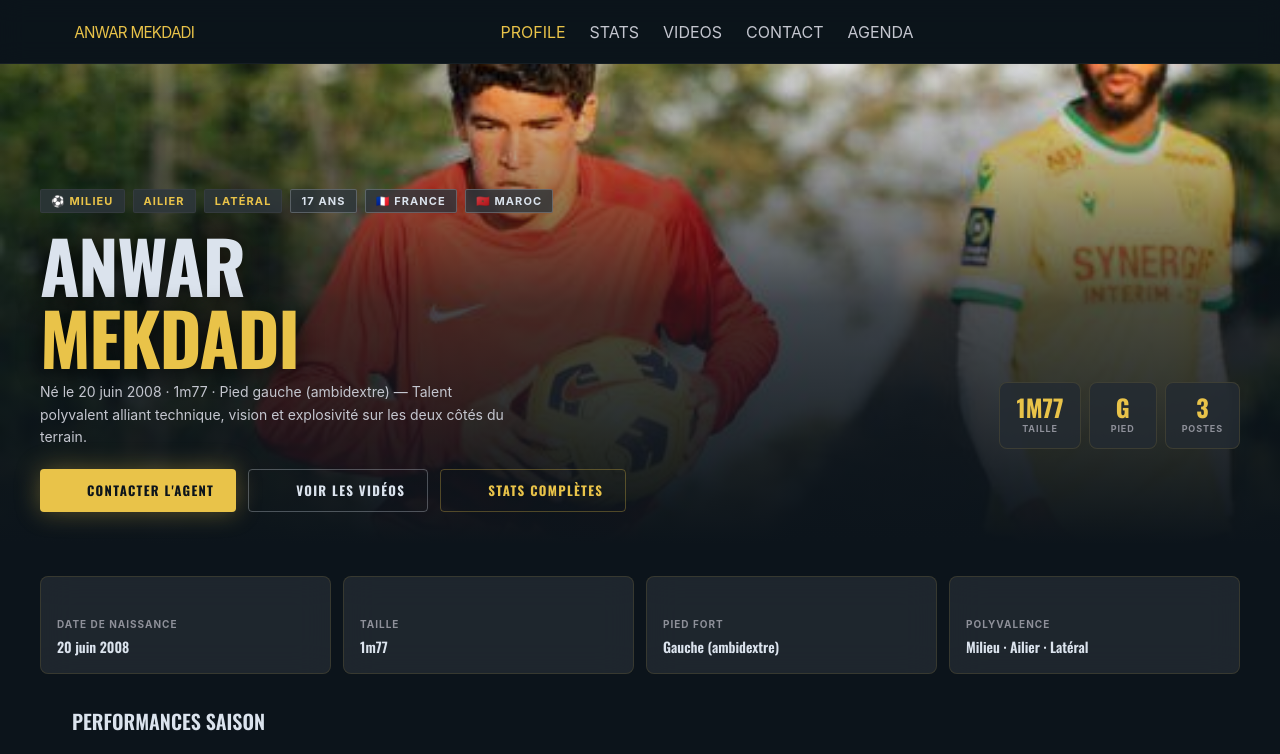
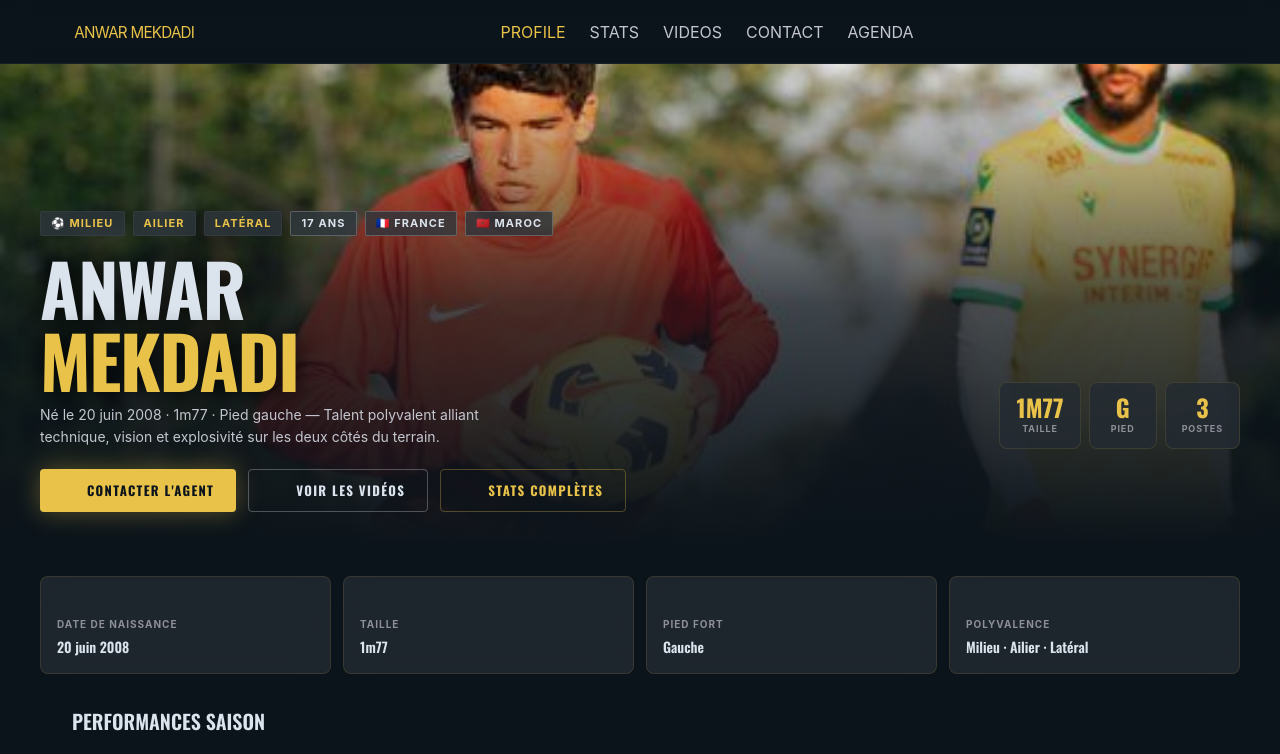
Before and after one commit to Rennes2025/talent-scout-, a Next.js app: page / in a window 1280 px wide. Shown: the top 754 px of the page. Built offline with nearby package versions, Linux system fonts and the light colour scheme.

Commit message:
fix: remove ambidextre from profile page

```diff
--- a/src/app/page.tsx
+++ b/src/app/page.tsx
@@ -41,7 +41,7 @@ export default function ProfilJoueur() {
                 <span style={{color:'#e9c349'}}>MEKDADI</span>
               </h1>
               <p style={{color:'#c4c6cf', fontSize:'14px', marginTop:'8px', maxWidth:'480px', lineHeight:1.6}}>
-                Né le 20 juin 2008 · 1m77 · Pied gauche (ambidextre) — Talent polyvalent
+                Né le 20 juin 2008 · 1m77 · Pied gauche — Talent polyvalent
                 alliant technique, vision et explosivité sur les deux côtés du terrain.
               </p>
             </div>
@@ -108,7 +108,7 @@ export default function ProfilJoueur() {
           {[
             { icon: 'cake',          label: 'Date de naissance', val: '20 juin 2008' },
             { icon: 'straighten',    label: 'Taille',             val: '1m77' },
-            { icon: 'sports_soccer', label: 'Pied fort',          val: 'Gauche (ambidextre)' },
+            { icon: 'sports_soccer', label: 'Pied fort',          val: 'Gauche' },
             { icon: 'swap_horiz',    label: 'Polyvalence',        val: 'Milieu · Ailier · Latéral' },
           ].map((item) => (
             <div key={item.label} className="glass-card p-4 flex flex-col gap-1">
```
